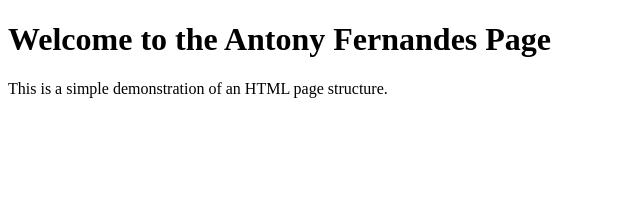
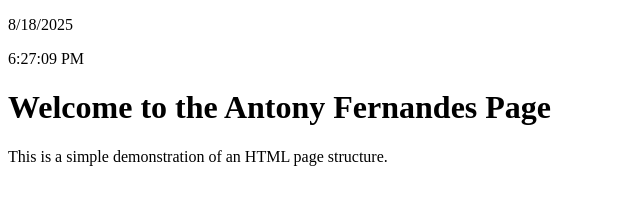
Before and after one commit to tonyynot/demo, a plain HTML site: page index.html in a window 1280 px wide. Shown: the whole page, without its empty margins (0-640 px from the left). Drawn offline with Linux system fonts and the light colour scheme.

Commit message:
Date added

```diff
--- a/index.html
+++ b/index.html
@@ -4,7 +4,20 @@
         <title>Antony Fernandes</title>
     </head>
     <body>
+        <div class="date-time">
+            <p id="current-date"></p>
+            <p id="current-time"></p>
+        </div>
         <h1>Welcome to the Antony Fernandes Page</h1>
         <p>This is a simple demonstration of an HTML page structure.</p>
+        <script>
+            function updateDateTime() {
+                const now = new Date();
+                document.getElementById("current-date").innerText = now.toLocaleDateString();
+                document.getElementById("current-time").innerText = now.toLocaleTimeString();
+            }
+            setInterval(updateDateTime, 1000);
+            updateDateTime();
+        </script>
     </body>
 </html>
```
